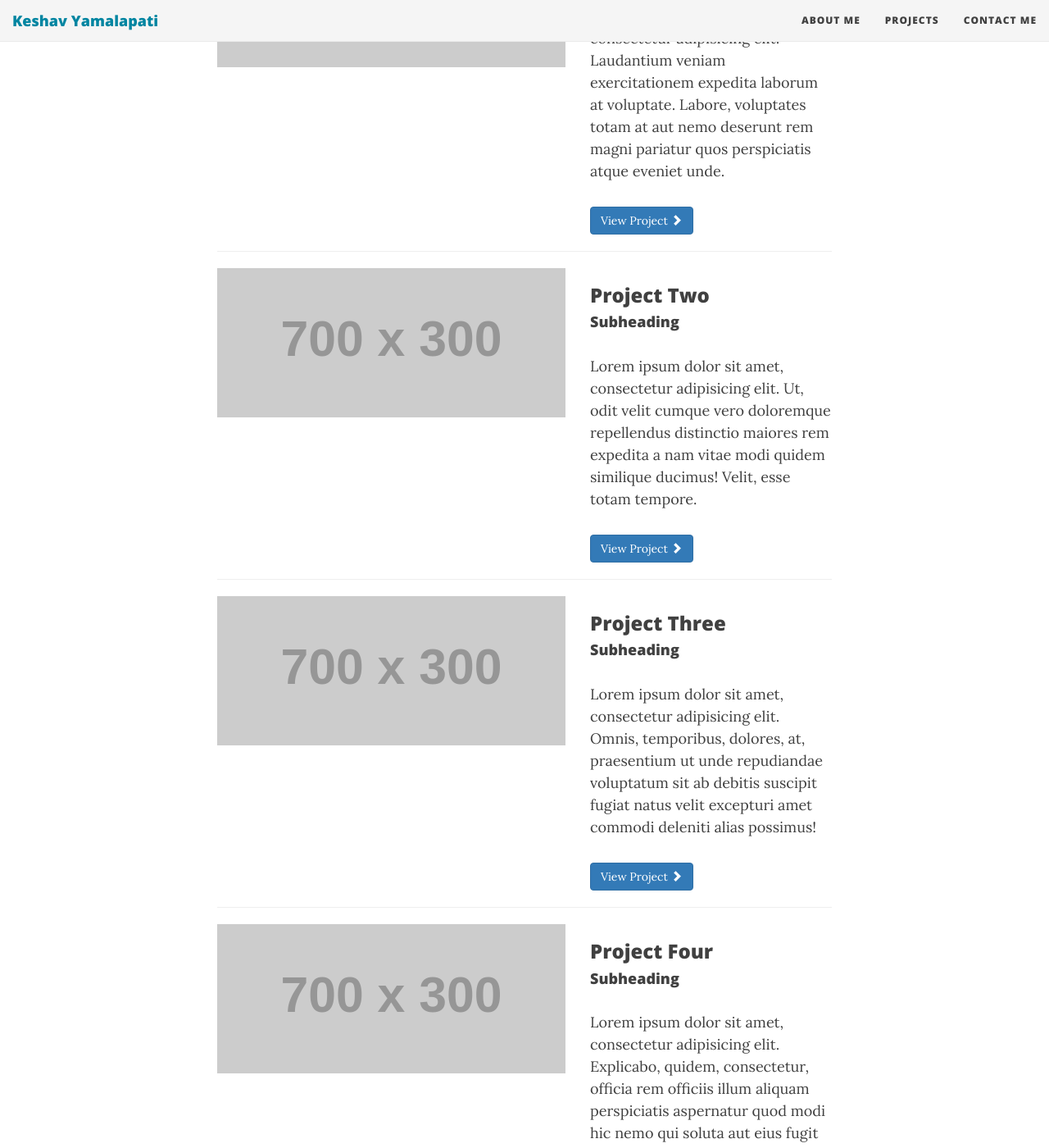
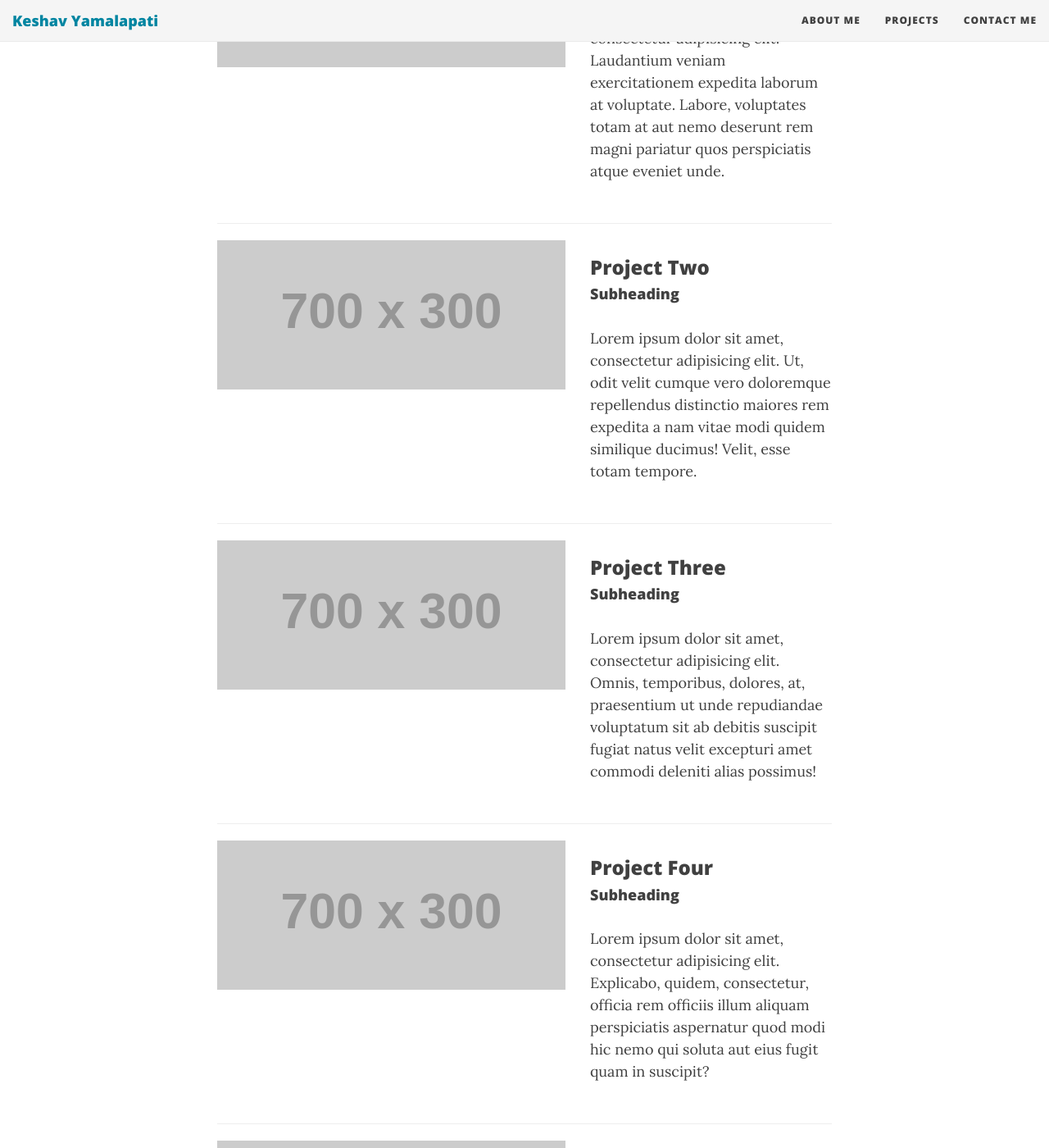
Before and after one commit to ykeshav/ykeshav.github.io, a Jekyll site: the page built from projects.html, in a window 1280 px wide and 1400 px high, scrolled down 402 px. Shown: the whole window at 82% size. Built offline with Jekyll 4.4.1, drawn with Linux system fonts in a browser that asks for light colours; nearby versions of some CDN libraries; library files that are not in the unit come from our copies; some of the changed text lies outside the part shown.

Commit message:
removed view project link

```diff
--- a/projects.html
+++ b/projects.html
@@ -17,11 +17,9 @@ subtitle: Web and Mobile Projects
     <p>Lorem ipsum dolor sit amet, consectetur adipisicing elit. Laudantium veniam exercitationem expedita laborum at
       voluptate. Labore, voluptates totam at aut nemo deserunt rem magni pariatur quos perspiciatis atque eveniet
       unde.</p>
-    <a class="btn btn-primary" href="#">View Project <span class="glyphicon glyphicon-chevron-right"></span></a>
   </div>
 </div>
 <!-- /.row -->
-
 <hr>
 
 <!-- Project Two -->
@@ -36,7 +34,6 @@ subtitle: Web and Mobile Projects
     <h4>Subheading</h4>
     <p>Lorem ipsum dolor sit amet, consectetur adipisicing elit. Ut, odit velit cumque vero doloremque repellendus
       distinctio maiores rem expedita a nam vitae modi quidem similique ducimus! Velit, esse totam tempore.</p>
-    <a class="btn btn-primary" href="#">View Project <span class="glyphicon glyphicon-chevron-right"></span></a>
   </div>
 </div>
 <!-- /.row -->
@@ -56,7 +53,6 @@ subtitle: Web and Mobile Projects
     <p>Lorem ipsum dolor sit amet, consectetur adipisicing elit. Omnis, temporibus, dolores, at, praesentium ut unde
       repudiandae voluptatum sit ab debitis suscipit fugiat natus velit excepturi amet commodi deleniti alias
       possimus!</p>
-    <a class="btn btn-primary" href="#">View Project <span class="glyphicon glyphicon-chevron-right"></span></a>
   </div>
 </div>
 <!-- /.row -->
@@ -76,7 +72,6 @@ subtitle: Web and Mobile Projects
     <h4>Subheading</h4>
     <p>Lorem ipsum dolor sit amet, consectetur adipisicing elit. Explicabo, quidem, consectetur, officia rem officiis
       illum aliquam perspiciatis aspernatur quod modi hic nemo qui soluta aut eius fugit quam in suscipit?</p>
-    <a class="btn btn-primary" href="#">View Project <span class="glyphicon glyphicon-chevron-right"></span></a>
   </div>
 </div>
 <!-- /.row -->
@@ -95,7 +90,6 @@ subtitle: Web and Mobile Projects
     <h4>Subheading</h4>
     <p>Lorem ipsum dolor sit amet, consectetur adipisicing elit. Aliquid, quo, minima, inventore voluptatum saepe quos
       nostrum provident ex quisquam hic odio repellendus atque porro distinctio quae id laboriosam facilis dolorum.</p>
-    <a class="btn btn-primary" href="#">View Project <span class="glyphicon glyphicon-chevron-right"></span></a>
   </div>
 </div>
 <!-- /.row -->
```
